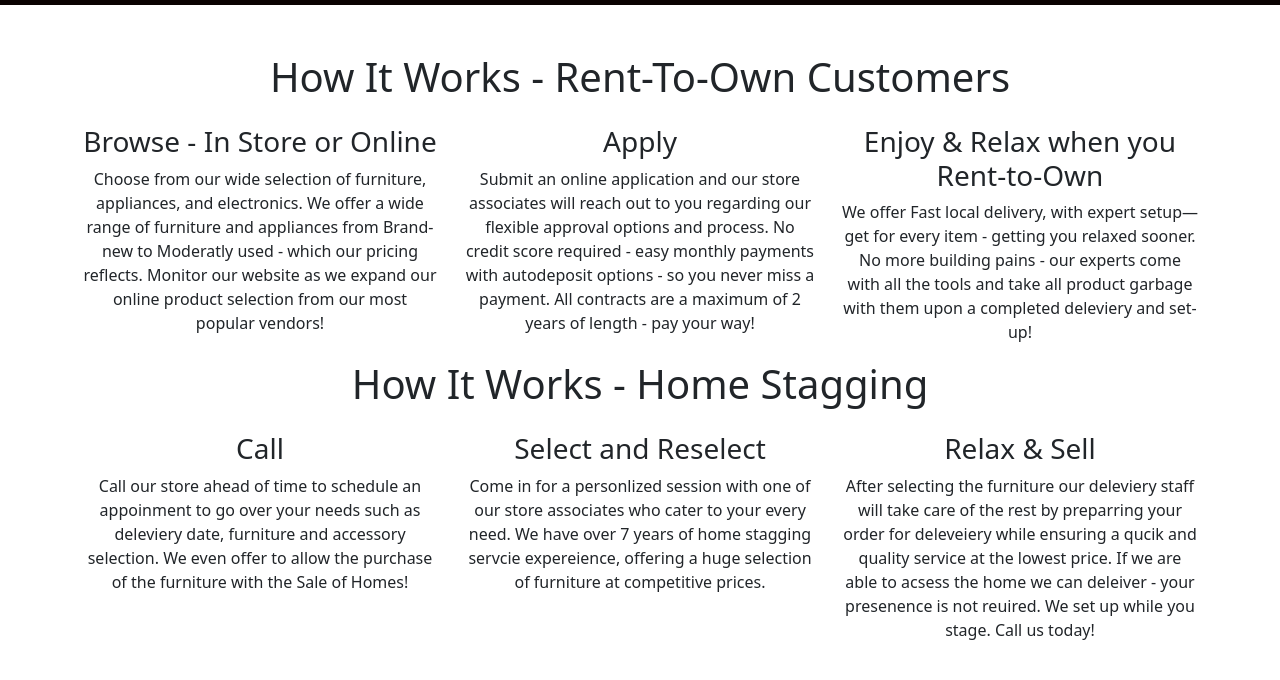
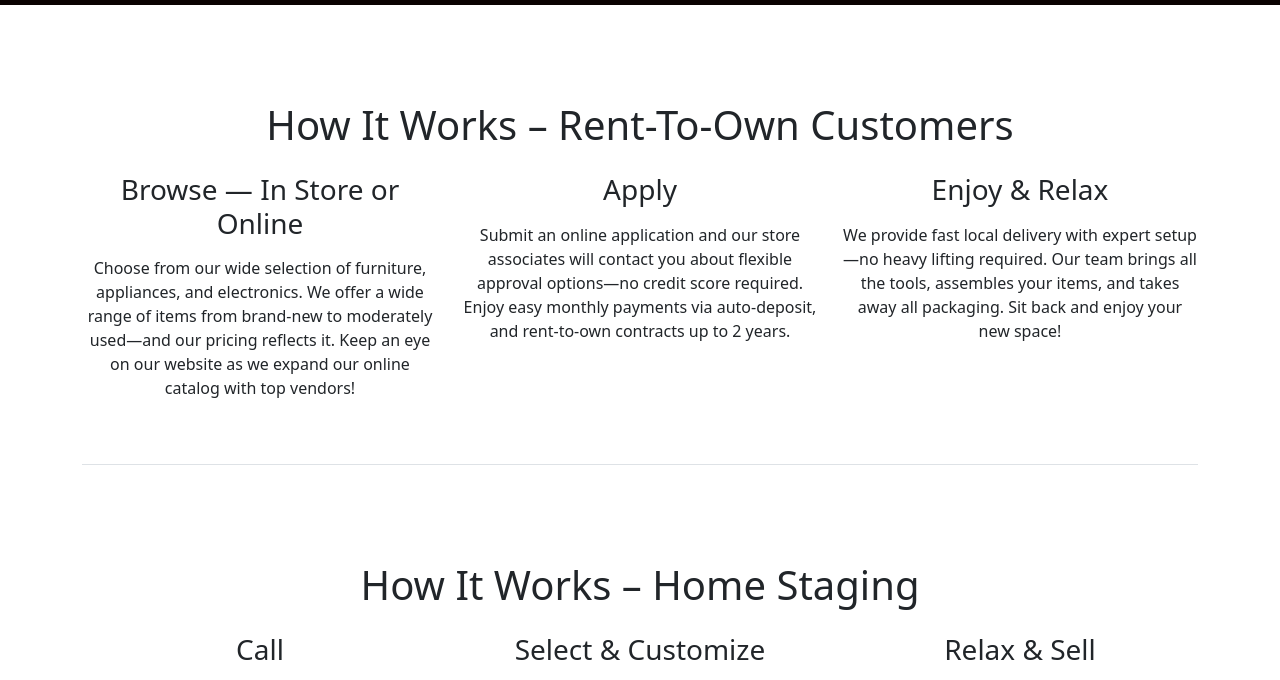
Before and after one commit to RapidRenting/national-rental-site, a plain HTML site: page how-it-works.html in a window 1280 px wide. Shown: the part 61-741 px from the top of the page. Drawn offline with nearby package versions, Linux system fonts and the light colour scheme.

Commit message:
Sectioned off the About-Us Page

```diff
--- a/how-it-works.html
+++ b/how-it-works.html
@@ -46,39 +46,68 @@
     </div>
   </nav>
 
-  <main class="container py-5">
-    <h1 class="text-center mb-4">How It Works - Rent-To-Own Customers</h1>
-    <div class="row gx-4 gy-4">
-      <div class="col-md-4 text-center">
-        <h3>Browse - In Store or Online</h3>
-        <p>Choose from our wide selection of furniture, appliances, and electronics. We offer a wide range of furniture and appliances from Brand-new to Moderatly used - which our pricing reflects. Monitor our website as we expand our online product selection from our most popular vendors!</p>
+<main class="container py-5">
+
+  <!-- Rent-To-Own Section -->
+  <section class="py-5 mb-5 border-bottom">
+    <h1 class="text-center mb-4">How It Works – Rent-To-Own Customers</h1>
+    <div class="row gx-4 gy-4 align-items-stretch">
+      <div class="col-md-4 d-flex flex-column text-center">
+        <h3 class="mb-3">Browse — In Store or Online</h3>
+        <p class="flex-grow-1">
+          Choose from our wide selection of furniture, appliances, and electronics.
+          We offer a wide range of items from brand-new to moderately used—and our pricing reflects it.
+          Keep an eye on our website as we expand our online catalog with top vendors!
+        </p>
       </div>
-      <div class="col-md-4 text-center">
-        <h3>Apply</h3>
-        <p>Submit an online application and our store associates will reach out to you regarding our flexible approval options and process. No credit score required - easy monthly payments with autodeposit options - so you never miss a payment. All contracts are a maximum of 2 years of length - pay your way!</p>
+      <div class="col-md-4 d-flex flex-column text-center">
+        <h3 class="mb-3">Apply</h3>
+        <p class="flex-grow-1">
+          Submit an online application and our store associates will contact you about flexible
+          approval options—no credit score required. Enjoy easy monthly payments via auto-deposit,
+          and rent-to-own contracts up to 2 years.
+        </p>
       </div>
-      <div class="col-md-4 text-center">
-        <h3>Enjoy & Relax when you Rent-to-Own</h3>
-        <p>We offer Fast local delivery, with expert setup—get for every item - getting you relaxed sooner. No more building pains - our experts come with all the tools and take all product garbage with them upon a completed deleviery and set-up!</p>
+      <div class="col-md-4 d-flex flex-column text-center">
+        <h3 class="mb-3">Enjoy & Relax</h3>
+        <p class="flex-grow-1">
+          We provide fast local delivery with expert setup—no heavy lifting required.
+          Our team brings all the tools, assembles your items, and takes away all packaging.
+          Sit back and enjoy your new space!
+        </p>
       </div>
     </div>
+  </section>
 
-        <h1 class="text-center mb-4">How It Works - Home Stagging</h1>
-    <div class="row gx-4 gy-4">
-      <div class="col-md-4 text-center">
-        <h3>Call</h3>
-        <p>Call our store ahead of time to schedule an appoinment to go over your needs such as deleviery date, furniture and accessory selection. We even offer to allow the purchase of the furniture with the Sale of Homes!</p>
+  <!-- Home Staging Section -->
+  <section class="py-5">
+    <h1 class="text-center mb-4">How It Works – Home Staging</h1>
+    <div class="row gx-4 gy-4 align-items-stretch">
+      <div class="col-md-4 d-flex flex-column text-center">
+        <h3 class="mb-3">Call</h3>
+        <p class="flex-grow-1">
+          Phone ahead to schedule your staging consultation—choose delivery date, furniture styles,
+          and accessories. We can even arrange outright purchase when your home sells!
+        </p>
       </div>
-      <div class="col-md-4 text-center">
-        <h3>Select and Reselect</h3>
-        <p>Come in for a personlized session with one of our store associates who cater to your every need. We have over 7 years of home stagging servcie expereience, offering a huge selection of furniture at competitive prices.</p>
+      <div class="col-md-4 d-flex flex-column text-center">
+        <h3 class="mb-3">Select & Customize</h3>
+        <p class="flex-grow-1">
+          Meet one-on-one with our staging experts—over 7 years of design experience at your service.
+          We’ll tailor each room to highlight your home’s best features and appeal to buyers.
+        </p>
       </div>
-      <div class="col-md-4 text-center">
-        <h3>Relax & Sell</h3>
-        <p>After selecting the furniture our deleviery staff will take care of the rest by preparring your order for deleveiery while ensuring a qucik and quality service at the lowest price. If we are able to acsess the home we can deleiver - your presenence is not reuired. We set up while you stage. Call us today!</p>
+      <div class="col-md-4 d-flex flex-column text-center">
+        <h3 class="mb-3">Relax & Sell</h3>
+        <p class="flex-grow-1">
+          Our delivery team handles everything—from assembly to removal of packaging—while you focus
+          on showing and selling your home. Turnkey staging done right, on your schedule.
+        </p>
       </div>
     </div>
-  </main>
+  </section>
+
+</main>
 
   <footer class="text-center p-4 bg-dark text-white">
     &copy; 2025 National Rental – For Educational Use Only
```
